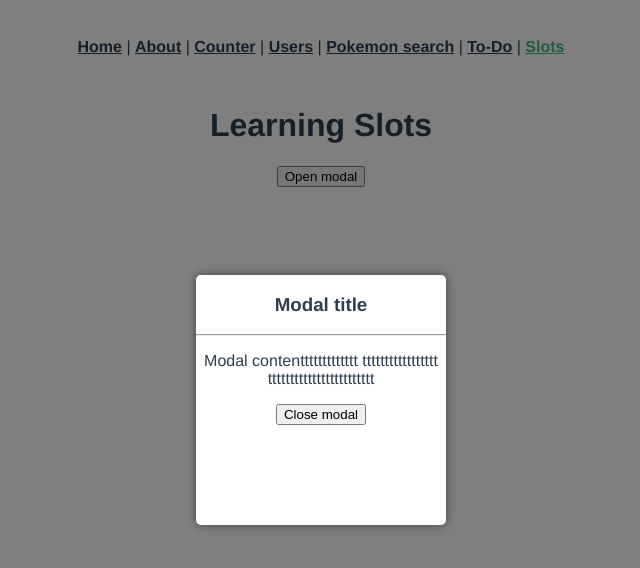
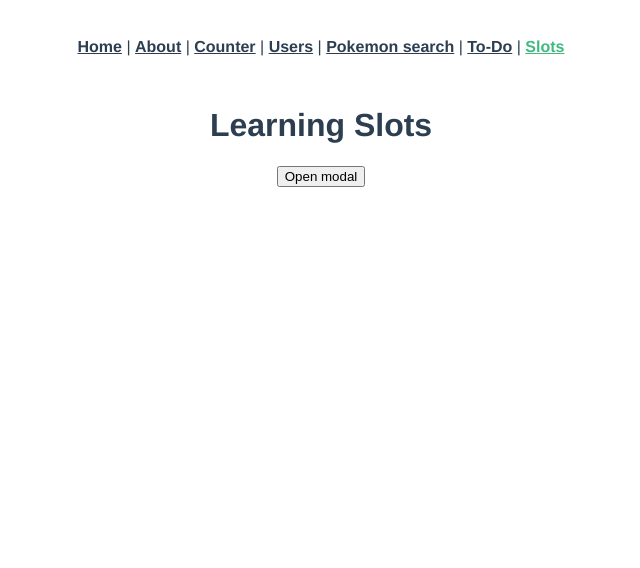
Before and after one commit to Rojiblanco182/composition-api, a Vue app: page /#/slots in a window 1280 px wide. Shown: the top 568 px of the page, without its empty margins (319-959 px from the left). Built offline with nearby package versions, Linux system fonts and the light colour scheme.

Commit message:
added modal functionalilty

```diff
--- a/src/components/Modal.vue
+++ b/src/components/Modal.vue
@@ -1,5 +1,5 @@
 <template>
-  <div class="modal-background fade-in">
+  <div class="modal-background fade-in" @click.self="$emit('on:close')">
     <div class="modal-container">
       <slot name="header" />
       <hr>
@@ -11,7 +11,7 @@
 
 <script>
 export default {
-
+  emits: ['on:close'],
 }
 </script>
 
--- a/src/views/CustomSlots.vue
+++ b/src/views/CustomSlots.vue
@@ -1,7 +1,7 @@
 <template>
   <h1>Learning Slots</h1>
-  <button>Open modal</button>
-  <Modal>
+  <button @click="toggleModal(true)">Open modal</button>
+  <Modal v-if="isModalOpen" @on:close="toggleModal(false)">
     <template v-slot:body>
       <p>Modal contenttttttttttttt ttttttttttttttttt tttttttttttttttttttttttt</p>
     </template>
@@ -11,18 +11,24 @@
     </template>
 
     <template v-slot:footer>
-      <button>Close modal</button>
+      <button @click="toggleModal(false)">Close modal</button>
     </template>
   </Modal>
 </template>
 
 <script>
 import Modal from '@/components/Modal'
+import { ref } from 'vue'
 
 export default {
   components: { Modal },
   setup() {
+    const isModalOpen = ref(false)
 
+    return {
+      isModalOpen,
+      toggleModal: (value) => isModalOpen.value = value
+    }
   }
 }
 </script>
```
